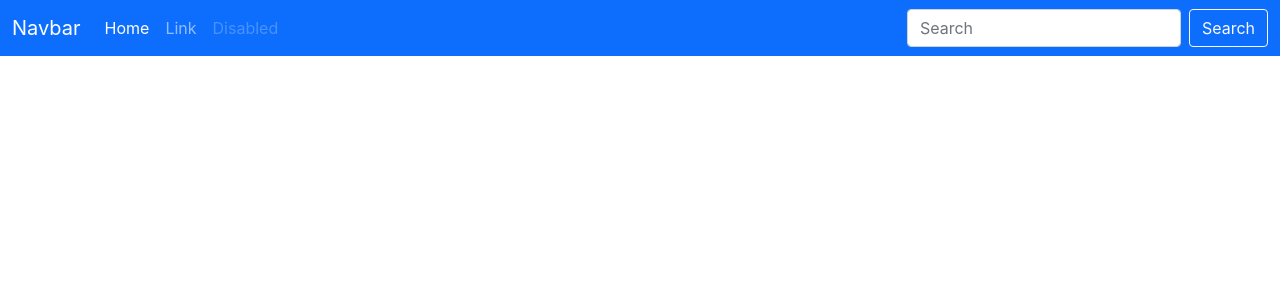
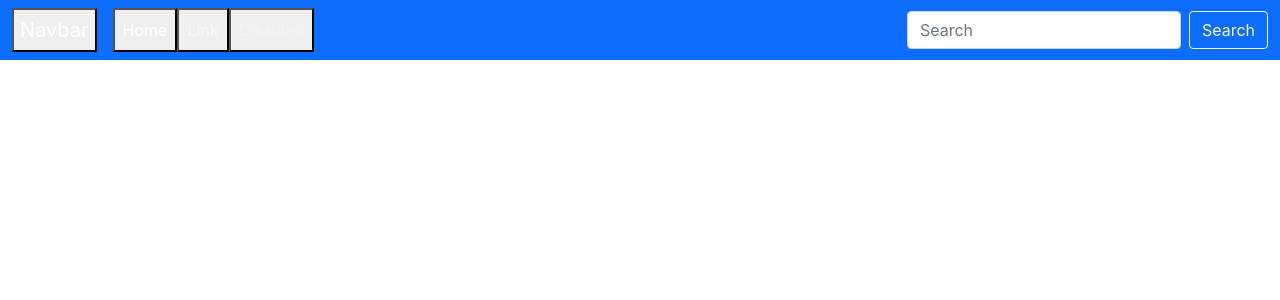
Before and after one commit to ripal-designer/new-movie-api, a React (Create React App) app: page / in a window 1280 px wide. Shown: the top 300 px of the page. Built offline with nearby package versions, Linux system fonts and the light colour scheme; no server answers.

Commit message:
Update Header.js

```diff
--- a/src/components/Header.js
+++ b/src/components/Header.js
@@ -7,20 +7,20 @@ function Header() {
     <div className=''>
 <nav className="navbar fixed-top navbar-expand-lg navbar-dark bg-primary">
   <div className="container-fluid">
-    <a className="navbar-brand" href="home" >Navbar</a>
+    <button className="navbar-brand"  >Navbar</button>
     <button className="navbar-toggler" type="button" data-bs-toggle="collapse" data-bs-target="#navbarTogglerDemo02" aria-controls="navbarTogglerDemo02" aria-expanded="false" aria-label="Toggle navigation">
       <span className="navbar-toggler-icon"></span>
     </button>
     <div className="collapse navbar-collapse" id="navbarTogglerDemo02">
       <ul className="navbar-nav me-auto mb-2 mb-lg-0">
         <li className="nav-item">
-          <a className="nav-link active" aria-current="page" >Home</a>
+          <button  className="nav-link active" aria-current="page" >Home</button>
         </li>
         <li className="nav-item">
-          <a className="nav-link" >Link</a>
+          <button className="nav-link" >Link</button>
         </li>
         <li className="nav-item">
-          <a className="nav-link disabled"  tabIndex="-1" aria-disabled="true">Disabled</a>
+          <button className="nav-link disabled"  tabIndex="-1" aria-disabled="true">Disabled</button>
         </li>
       </ul>
       <form className="d-flex" >
```
